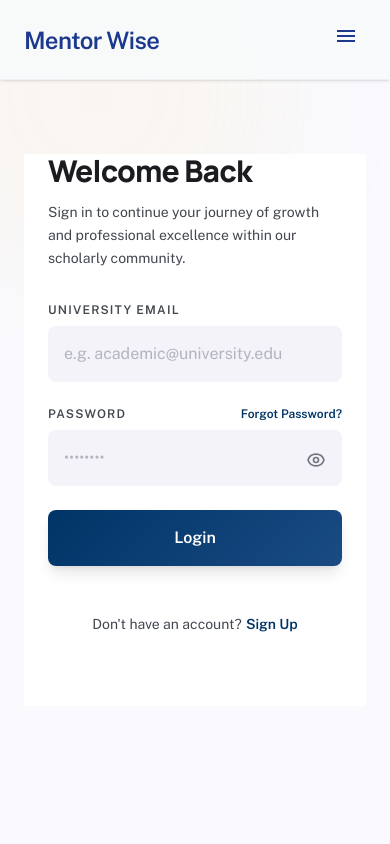
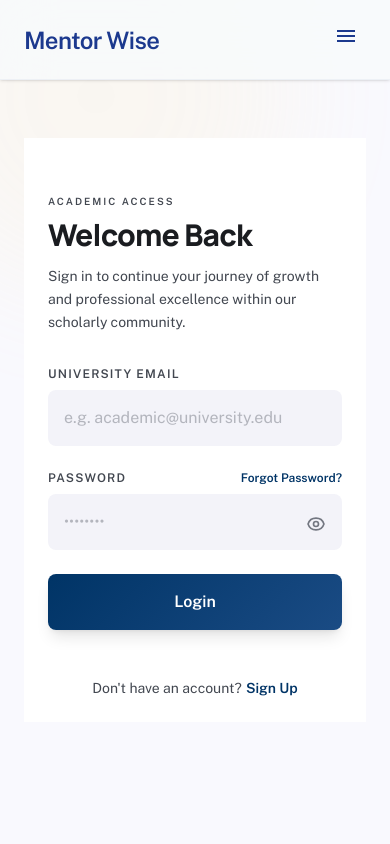
Before and after one commit to gulljee/MentorWise, a React (Vite) app in the folder frontend/: page /login in a window 390 px wide. Shown: the top 844 px of the page. Built offline with nearby package versions, Linux system fonts and the light colour scheme; no server answers.

Commit message:
login jsx minor edit 2

```diff
--- a/frontend/src/pages/LoginPage.jsx
+++ b/frontend/src/pages/LoginPage.jsx
@@ -165,7 +165,7 @@ export default function LoginPage() {
 
                     <div className="w-full lg:w-7/12 flex flex-col items-center justify-center p-6 sm:p-12 md:p-16 lg:p-24 bg-surface-container-lowest">
 
-                        <div className="w-full max-w-md -mt-12 lg:-mt-32 mb-12 lg:mb-24">
+                        <div className="w-full max-w-md mt-8 lg:-mt-32 lg:mb-24">
                             {showOtp ? (
                                 <OtpVerification
                                     email={tempEmail}
```
